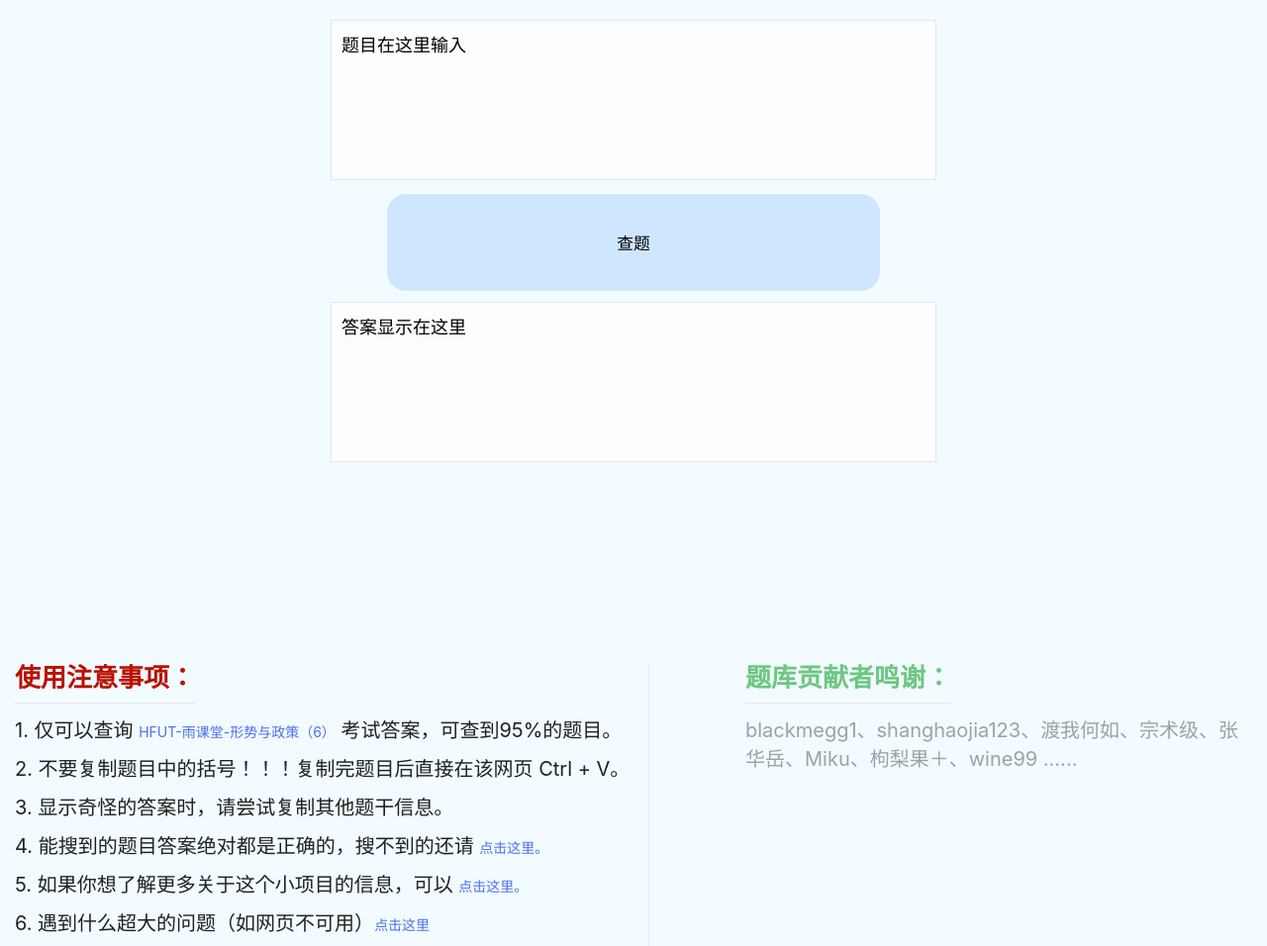
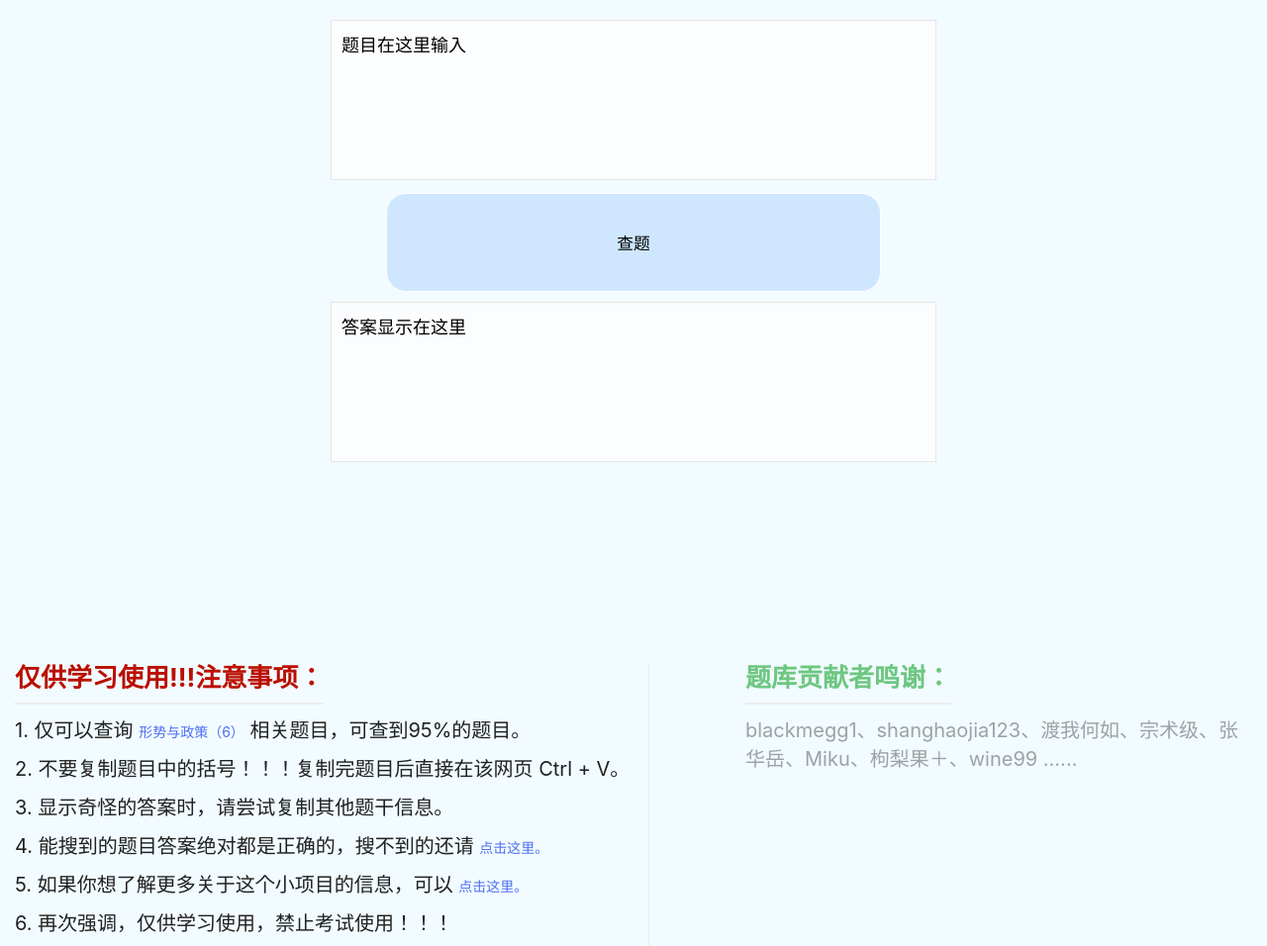
Before and after one commit to Blackmegg1/Situation-and-Policies, a plain HTML site: page front/index.html in a window 1280 px wide. Shown: the whole page at 99% size. Drawn offline with Linux system fonts and the light colour scheme.

Commit message:
更改措辞

```diff
--- a/front/index.css
+++ b/front/index.css
@@ -93,6 +93,7 @@ textarea:hover {
     color: #4e6ef2;
     transition: 0.3s all;
 }
+
 .link:hover {
     color: #00b1f7ea;
 }
@@ -125,7 +126,7 @@ textarea:hover {
     font-size: 20px;
 }
 
-.thanks .names{
+.thanks .names {
     margin: 10px auto;
     color: #21212167;
     font-size: 20px;
--- a/front/index.html
+++ b/front/index.html
@@ -18,17 +18,16 @@
     </div>
     <div class="footer">
         <div class="howToUse">
-            <div class="list_title">使用注意事项：</div>
+            <div class="list_title">仅供学习使用!!!注意事项：</div>
             <ul>
-                <li>1. 仅可以查询 <a href="https://hfut.yuketang.cn/pro/portal/home/" class="link">HFUT-雨课堂-形势与政策（6）</a>
-                    考试答案，可查到95%的题目。</li>
+                <li>1. 仅可以查询 <a href="https://hfut.yuketang.cn/pro/portal/home/" class="link">形势与政策（6）</a>
+                    相关题目，可查到95%的题目。</li>
                 <li>2. 不要复制题目中的括号！！！复制完题目后直接在该网页 Ctrl + V。</li>
                 <li>3. 显示奇怪的答案时，请尝试复制其他题干信息。</li>
                 <li>4. 能搜到的题目答案绝对都是正确的，搜不到的还请 <a href="https://www.baidu.com" class="link">点击这里。</a></li>
                 <li>5. 如果你想了解更多关于这个小项目的信息，可以 <a href="https://github.com/Blackmegg1/Forms-and-Policies"
                         class="link">点击这里。</a></li>
-                <li>6. 遇到什么超大的问题（如网页不可用）<a target="_blank"
-                        href=http://wpa.qq.com/msgrd?v=3&uin=1141066795&site=qq&menu=yes" class="link">点击这里</a></li>
+                <li>6. 再次强调，仅供学习使用，禁止考试使用！！！</li>
             </ul>
         </div>
         <div class="thanks">
@@ -39,5 +38,8 @@
 </body>
 
 <script src="send.js"></script>
+<script>
+    alert("本网站仅供日常学习使用，禁止用于考试等场合！开发者不承担任何责任。\r\n使用前请仔细阅读左下角注意事项。")
+</script>
 
 </html>
```
Also changed, not shown: 1 other file.
